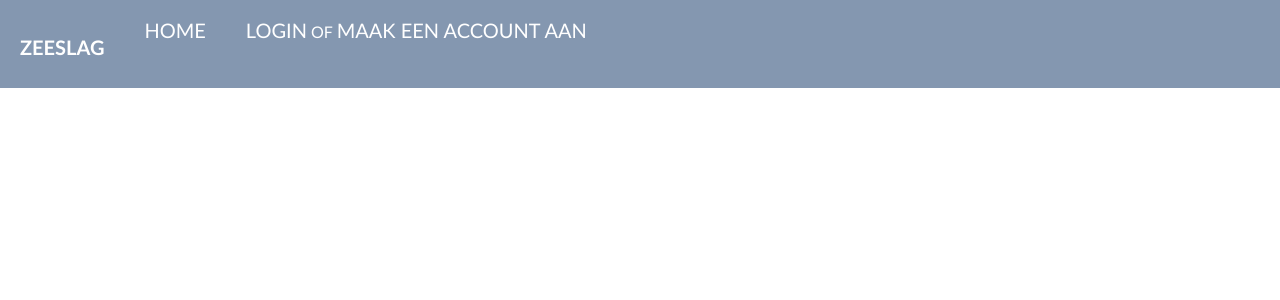
After one commit to Zeeslag-online-mp/Zeeslag-Online, a PHP site: page /php/header.php in a window 1280 px wide. The commit adds this page. Shown: the top 300 px of the page. Run offline with PHP 8.4, Linux system fonts and the light colour scheme.

Commit message:
Added homepage + some images for website

```diff
--- a/css/main.css
+++ b/css/main.css
@@ -98,10 +98,65 @@ textarea {
    ========================================================================== */
 
 
+/* ------ GLOBAL ------ */
+
+body {
+    font-family: Calibri;
+    height: 100%;
+    margin: 0;
+}
 
 
 
+/* ------ HOMEPAGE ------ */
 
+
+.navbar {
+    background: #8497B0;
+    max-height: 88px;
+}
+
+.navbar {
+    display: flex;
+    margin: 0;
+    padding: 0;
+    color: #fff;
+    align-content: space-between;
+    margin: auto auto;
+}
+
+.navbar p, h1 {
+    padding: 0 20px;
+}
+
+.navbar a {
+    text-decoration: none;
+    color: #fff;
+    font-size: 20px;
+}
+
+.background-img {
+    background-image: url("../img/battleships-banner.jpg");
+    height: 640px;
+    background-repeat: no-repeat;
+    background-size: cover;
+}
+
+.button {
+    font-size: 1.5em;
+    border-radius: 5px;
+    padding: 15px 50px;
+    background: #F89606;
+    text-decoration: none;
+    color: #fff;
+}
+
+.centered {
+    position: absolute;
+    top: 65%;
+    left: 50%;
+    transform: translate(-50%, -50%);
+}
 
 
 
--- /dev/null
+++ b/php/header.php
@@ -0,0 +1,32 @@
+<!-- Use ( require 'header.php' ) in document where you need the header -->
+
+<!DOCTYPE html>
+<html class="no-js" lang="">
+
+<head>
+  <meta charset="utf-8">
+  <title></title>
+  <meta name="description" content="">
+  <meta name="viewport" content="width=device-width, initial-scale=1">
+
+  <link rel="manifest" href="site.webmanifest">
+  <link rel="apple-touch-icon" href="icon.png">
+  <!-- Place favicon.ico in the root directory -->
+
+  <link rel="stylesheet" href="css/normalize.css">
+  <link rel="stylesheet" href="css/main.css">
+
+  <meta name="theme-color" content="#fafafa">
+</head>
+
+<body>
+  <header>
+    <div class="navbar">
+      <h1><a href="">ZEESLAG</a></h1>
+      <p><a href="">HOME</a></p>
+      <p><a href="">LOGIN</a>  OF  <a href="">MAAK EEN ACCOUNT AAN</a></p>
+    </div>
+  </header>
+  <!--[if IE]>
+    <p class="browserupgrade">You are using an <strong>outdated</strong> browser. Please <a href="https://browsehappy.com/">upgrade your browser</a> to improve your experience and security.</p>
+  <![endif]-->
```
Also changed, not shown: index.php (added, +7 -0 lines), php/footer.php (added, +17 -0 lines), img/battleship-blueprint-1.jpg (added), img/battleship-blueprint-2.jpg (added), img/battleships-banner.jpg (added), img/missile-blueprint-1.jpg (added), img/missile-blueprint-2.jpg (added).
